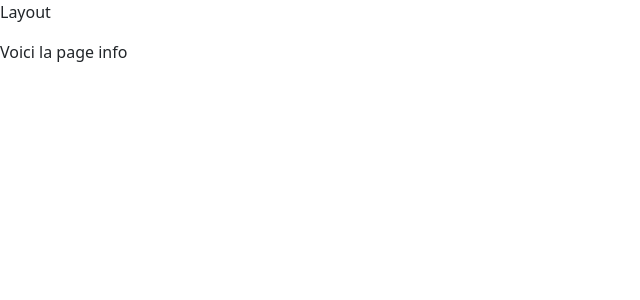
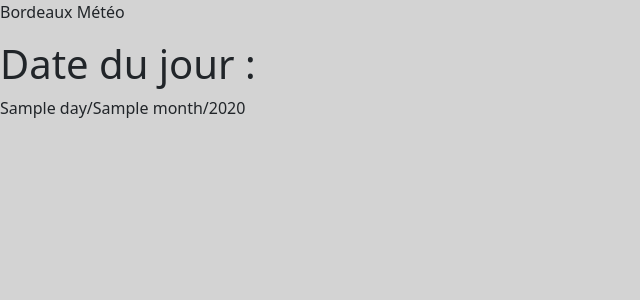
Before and after one commit to kitaah/Bordeaux_Meteo, a Flask app: template templates/info.html in a window 1280 px wide. Shown: the top 300 px of the page, without its empty margins (0-640 px from the left). Run offline with Flask 2, Linux system fonts and the light colour scheme; the template is opened without the code that fills it: most values are stand-ins (such as "Sample title", 1, 10 or a date in 2020).

Commit message:
Mise à jour

```diff
--- a/app.py
+++ b/app.py
@@ -1,4 +1,5 @@
-from flask import Flask, render_template
+from flask import Flask, render_template, request, redirect, url_for, session
+import datetime
 
 app = Flask(__name__)
 
@@ -10,20 +11,24 @@ def access_main_page():
 
 @app.route("/info")
 def __info_page():
-    return render_template("info.html")
+    date_day = datetime.datetime.now()
+    y = date_day.year
+    m = date_day.month
+    d = date_day.day
+    return render_template("info.html", year = y, month = m, day = d)
 def access_info_page():
     return __info_page()
 
 @app.errorhandler(404)
-def __error_404_page(error):
+def __404_page(error):
     return render_template('404.html'),404
 
-def access_error_404_page():
-    return __error_404_page()
+def access_404_page():
+    return __404_page()
 
 def __runApp() :
     if __name__ == "__main__":
-        app.run(debug = True)
+        app.run(host='localhost', port='8000', debug = True)
 
 def runApp() :
     return __runApp()
--- /dev/null
+++ b/static/css/style.css
@@ -0,0 +1,7 @@
+:root {
+    --main-bg-color: lightgrey;
+}
+
+body {
+    background-color: var(--main-bg-color);
+}
--- a/templates/info.html
+++ b/templates/info.html
@@ -1,6 +1,6 @@
-{% extends "layout.html" %}
-{% block title %} Info {% endblock %}
+{% extends "layout.html" %} <!-- Indiquer le template de base, on prolonge le template base.html -->
 
-{% block content %}
-<p>Voici la page info</p>
-{% endblock %}
+    {% block body %}
+    <h1>Date du jour :</h1>
+    <p>{{ day }}/{{ month }}/{{ year }}</p>
+    {% endblock %}
--- a/templates/layout.html
+++ b/templates/layout.html
@@ -1,22 +1,19 @@
 <!DOCTYPE html>
 <html lang="en">
-
 <head>
     <meta charset="UTF-8">
     <meta http-equiv="X-UA-Compatible" content="IE=edge">
+    <!--<meta http-equiv="refresh" content="5">-->
     <meta name="viewport" content="width=device-width, initial-scale=1.0">
     <link href="https://cdn.jsdelivr.net/npm/bootstrap@5.2.2/dist/css/bootstrap.min.css" rel="stylesheet" integrity="sha384-Zenh87qX5JnK2Jl0vWa8Ck2rdkQ2Bzep5IDxbcnCeuOxjzrPF/et3URy9Bv1WTRi" crossorigin="anonymous">
     <link href="{{ url_for('static', filename='css/style.css') }}" rel="stylesheet">
     <title>{% block title %} {% endblock %}</title>
 </head>
+<body>
+    <p>Bordeaux Météo</p>
 
-<body>
-    <p>Layout</p>
-
-
-    {% block content %}{% endblock %}
+    {% block body %}{% endblock %}
 
     <script src="{{ url_for('static', filename='js/app.js') }}"></script>
 </body>
-
 </html>
```
Also changed, not shown: templates/404.html (+3 -5 lines), templates/index.html (+5 -3 lines), static/js/app.js (added), static/style.css (deleted).
